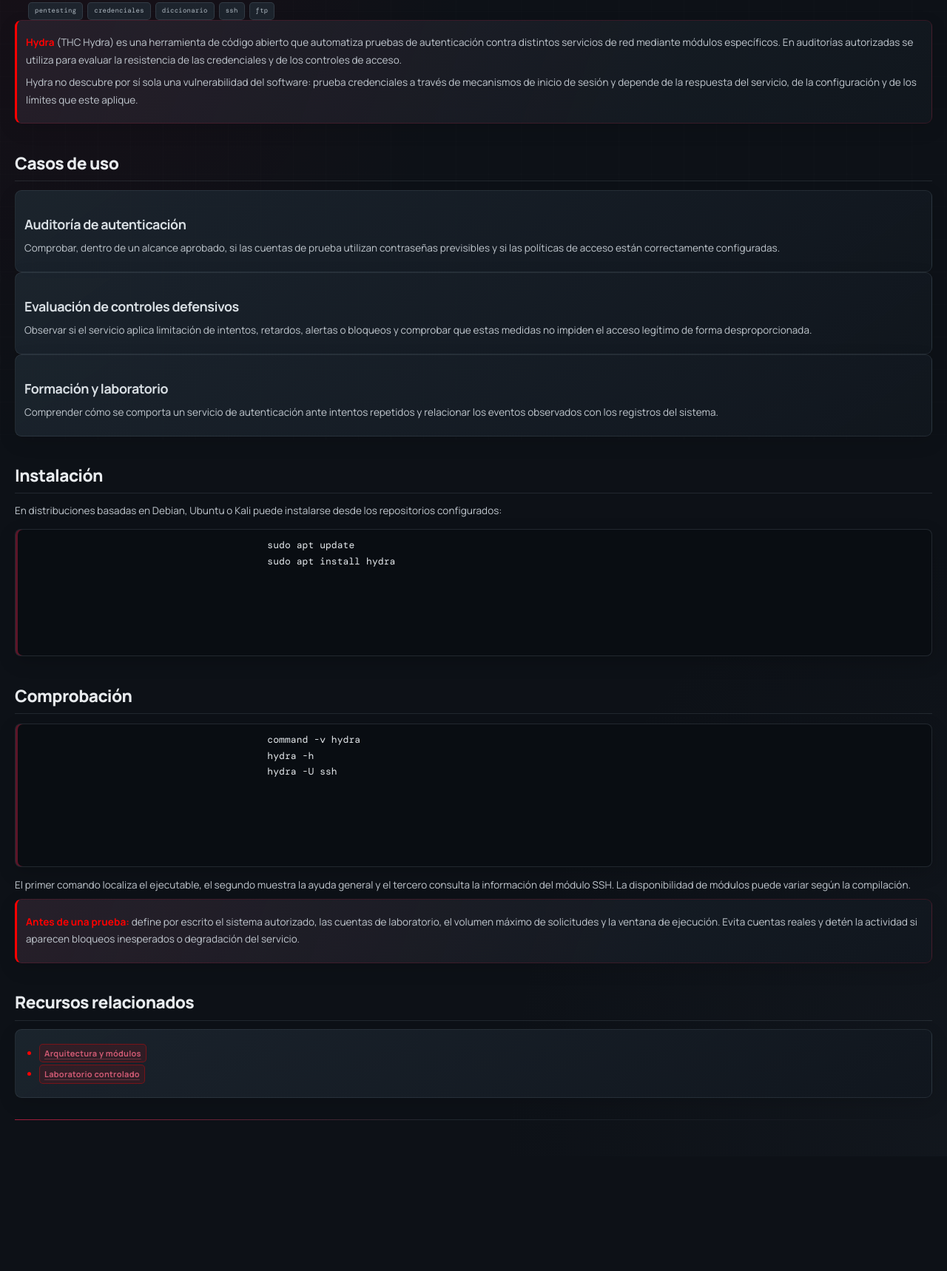
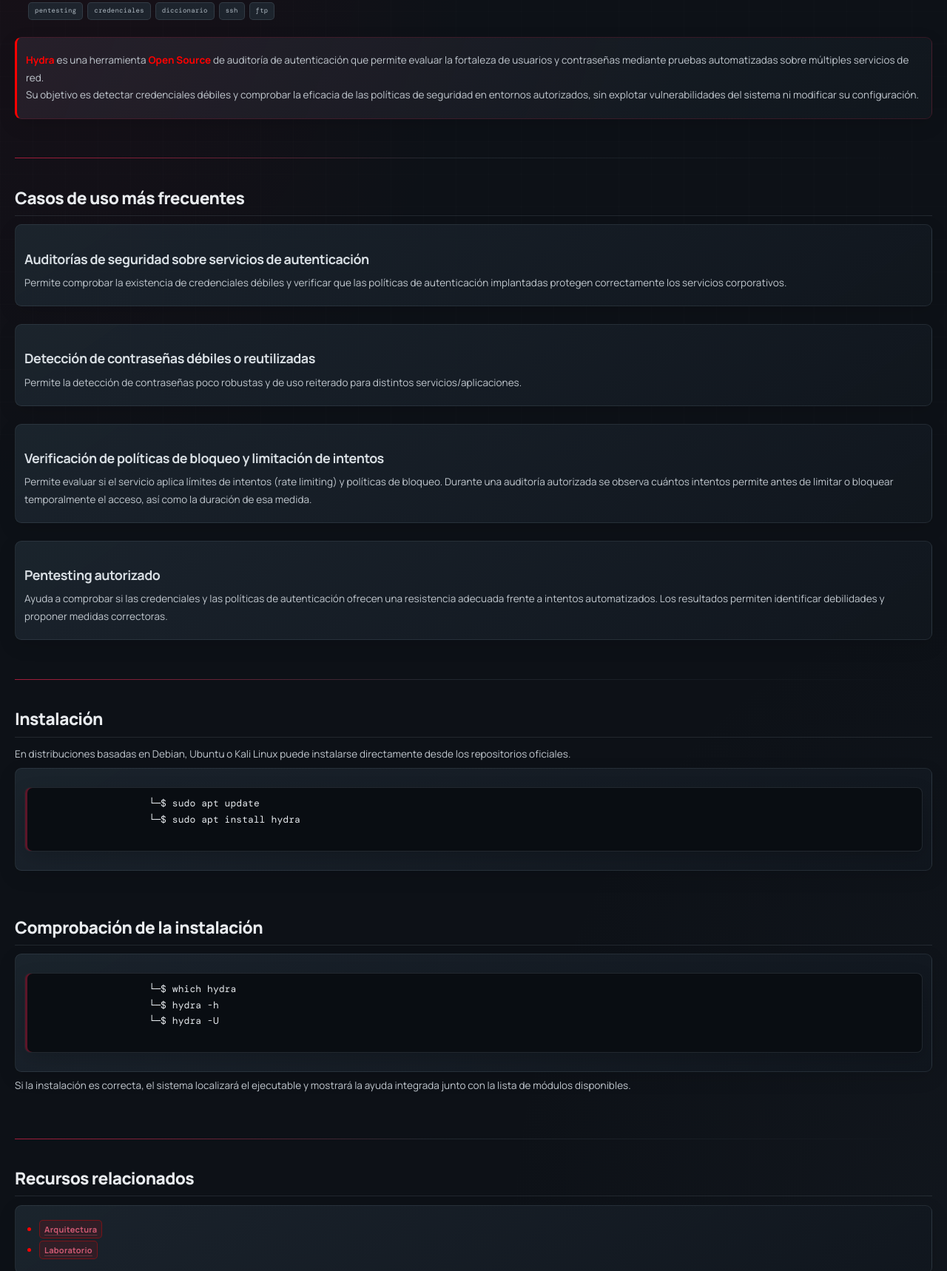
Before and after one commit to Noocoks/Libreta, a plain HTML site: page subpags/ciberseguridad/adfb/hydra/index.html in a window 1280 px wide. Shown: the part 205-1923 px from the top of the page at 74% size. Before the commit the page ends 1768 px from the top, so only its background shows below. Drawn offline with nearby package versions, Linux system fonts and the light colour scheme.

Commit message:
style(html): aplicar plantilla head y cuatro espacios

```diff
--- a/subpags/ciberseguridad/adfb/hydra/index.html
+++ b/subpags/ciberseguridad/adfb/hydra/index.html
@@ -5,161 +5,146 @@
     <head>
         <meta charset="UTF-8">
         <meta name="author" content="Nooko">
-        <meta name="keywords" content="hydra, pentesting, fuerza bruta, diccionario, ssh, ftp, autenticación">
-        <meta name="description" content="Introducción a Hydra: auditoría de autenticación, instalación, casos de uso y recursos de laboratorio.">
+        <meta name="keywords" content="hydra, pentesting, fuerza bruta, diccionario, ssh, ftp">
+        <meta name="description"
+    content="Hydra es una herramienta de auditoría de seguridad utilizada para evaluar sistemas de autenticación mediante pruebas de credenciales en entornos autorizados.">
         <meta name="viewport" content="width=device-width, initial-scale=1.0">
-
-        <title>
-            Hydra
-        </title>
+        <title>Hydra</title>
 
         <link rel="stylesheet" href="/Libreta/res/css/styles.css">
         <script src="/Libreta/res/js/page.js"></script>
     </head>
 
     <body>
-
         <div class="page" data-cat="fuerza-bruta hydra">
             <hr>
-
             <h1>
                 Hydra
             </h1>
 
             <p>
-                <em><small>Herramienta de auditoría de autenticación para entornos autorizados. </small></em>
+                <em><small> Herramienta de auditoría de autenticación para entornos autorizados. </small></em>
             </p>
 
             <div class="node-tags">
-                <span class="tag">pentesting </span><span class="tag">credenciales </span><span class="tag">
-                diccionario </span><span class="tag">ssh </span><span class="tag">ftp </span>
+                <span class="tag">pentesting</span><span class="tag">credenciales</span><span class="tag">diccionario
+                </span><span class="tag">ssh</span><span class="tag">ftp</span>
             </div>
 
+            <br>
             <div class="box box--info">
-
                 <p>
-                    <strong>Hydra </strong>(THC Hydra) es una herramienta de código abierto que
-                    automatiza pruebas de autenticación contra distintos servicios de red mediante
-                    módulos específicos. En auditorías autorizadas se utiliza para evaluar la
-                    resistencia de las credenciales y de los controles de acceso.
+                    <strong>Hydra</strong> es una herramienta <strong>Open Source</strong> de auditoría de autenticación que permite evaluar la fortaleza de usuarios y contraseñas mediante pruebas automatizadas sobre múltiples servicios de red.
+                    <br> Su objetivo es detectar credenciales débiles y comprobar la eficacia de las políticas de seguridad en entornos autorizados, sin explotar vulnerabilidades del sistema ni modificar su configuración.
                 </p>
 
-                <p>
-                    Hydra no descubre por sí sola una vulnerabilidad del software: prueba
-                    credenciales a través de mecanismos de inicio de sesión y depende de la
-                    respuesta del servicio, de la configuración y de los límites que este aplique.
-                </p>
             </div>
 
+            <br><hr>
             <h2>
-                Casos de uso
+                Casos de uso más frecuentes
             </h2>
 
             <div class="box">
-
                 <h3>
-                    Auditoría de autenticación
+                    Auditorías de seguridad sobre servicios de autenticación
                 </h3>
 
                 <p>
-                    Comprobar, dentro de un alcance aprobado, si las cuentas de prueba utilizan
-                    contraseñas previsibles y si las políticas de acceso están correctamente
-                    configuradas.
+                    Permite comprobar la existencia de credenciales débiles y verificar que las políticas de autenticación implantadas protegen correctamente los servicios corporativos.
                 </p>
+
             </div>
 
+            <br>
             <div class="box">
-
                 <h3>
-                    Evaluación de controles defensivos
+                    Detección de contraseñas débiles o reutilizadas
                 </h3>
 
                 <p>
-                    Observar si el servicio aplica limitación de intentos, retardos, alertas o
-                    bloqueos y comprobar que estas medidas no impiden el acceso legítimo de forma
-                    desproporcionada.
+                    Permite la detección de contraseñas poco robustas y de uso reiterado para distintos servicios/aplicaciones.
                 </p>
+
             </div>
 
+            <br>
             <div class="box">
-
                 <h3>
-                    Formación y laboratorio
+                    Verificación de políticas de bloqueo y limitación de intentos
                 </h3>
 
                 <p>
-                    Comprender cómo se comporta un servicio de autenticación ante intentos repetidos
-                    y relacionar los eventos observados con los registros del sistema.
+                    Permite evaluar si el servicio aplica límites de intentos (rate limiting) y políticas de bloqueo. Durante una auditoría autorizada se observa cuántos intentos permite antes de limitar o bloquear temporalmente el acceso, así como la duración de esa medida.
                 </p>
+
             </div>
 
+            <br>
+            <div class="box">
+                <h3>
+                    Pentesting autorizado
+                </h3>
+
+                <p>
+                    Ayuda a comprobar si las credenciales y las políticas de autenticación ofrecen una resistencia adecuada frente a intentos automatizados. Los resultados permiten identificar debilidades y proponer medidas correctoras.
+                </p>
+
+            </div>
+
+            <br><hr>
             <h2>
                 Instalación
             </h2>
 
             <p>
-                En distribuciones basadas en Debian, Ubuntu o Kali puede instalarse desde los
-                repositorios configurados:
+                En distribuciones basadas en Debian, Ubuntu o Kali Linux puede instalarse directamente desde los repositorios oficiales.
             </p>
 
-            <pre>
-                                          sudo apt update
-                                          sudo apt install hydra
+            <div class="box">
+                <pre>
+                    └─$ sudo apt update
+                    └─$ sudo apt install hydra
+                </pre>
+            </div>
 
-
-
-
-            </pre>
-
+            <br>
             <h2>
-                Comprobación
+                Comprobación de la instalación
             </h2>
 
-            <pre>
-                                          command -v hydra
-                                          hydra -h
-                                          hydra -U ssh
-
-
-
-
-            </pre>
+            <div class="box">
+                <pre>
+                    └─$ which hydra
+                    └─$ hydra -h
+                    └─$ hydra -U
+                </pre>
+            </div>
 
             <p>
-                El primer comando localiza el ejecutable, el segundo muestra la ayuda general y el
-                tercero consulta la información del módulo SSH. La disponibilidad de módulos puede
-                variar según la compilación.
+                Si la instalación es correcta, el sistema localizará el ejecutable y mostrará la ayuda integrada junto con la lista de módulos disponibles.
             </p>
 
-            <div class="box box--info">
-
-                <p>
-                    <strong>Antes de una prueba: </strong>define por escrito el sistema autorizado,
-                    las cuentas de laboratorio, el volumen máximo de solicitudes y la ventana de
-                    ejecución. Evita cuentas reales y detén la actividad si aparecen bloqueos
-                    inesperados o degradación del servicio.
-                </p>
-            </div>
-
+            <br><hr>
             <h2>
                 Recursos relacionados
             </h2>
 
             <div class="box">
-
                 <ul>
-
                     <li>
-                        <span class="cat"><a href="./arq/index.html">Arquitectura y módulos </a></span>
+                        <span class="cat"><a href="./arq/index.html"> Arquitectura </a></span>
                     </li>
 
                     <li>
-                        <span class="cat"><a href="./lab/index.html">Laboratorio controlado </a></span>
+                        <span class="cat"><a href="./lab/index.html"> Laboratorio </a></span>
                     </li>
+
                 </ul>
+
             </div>
 
-            <hr>
         </div>
     </body>
+
 </html>
```
